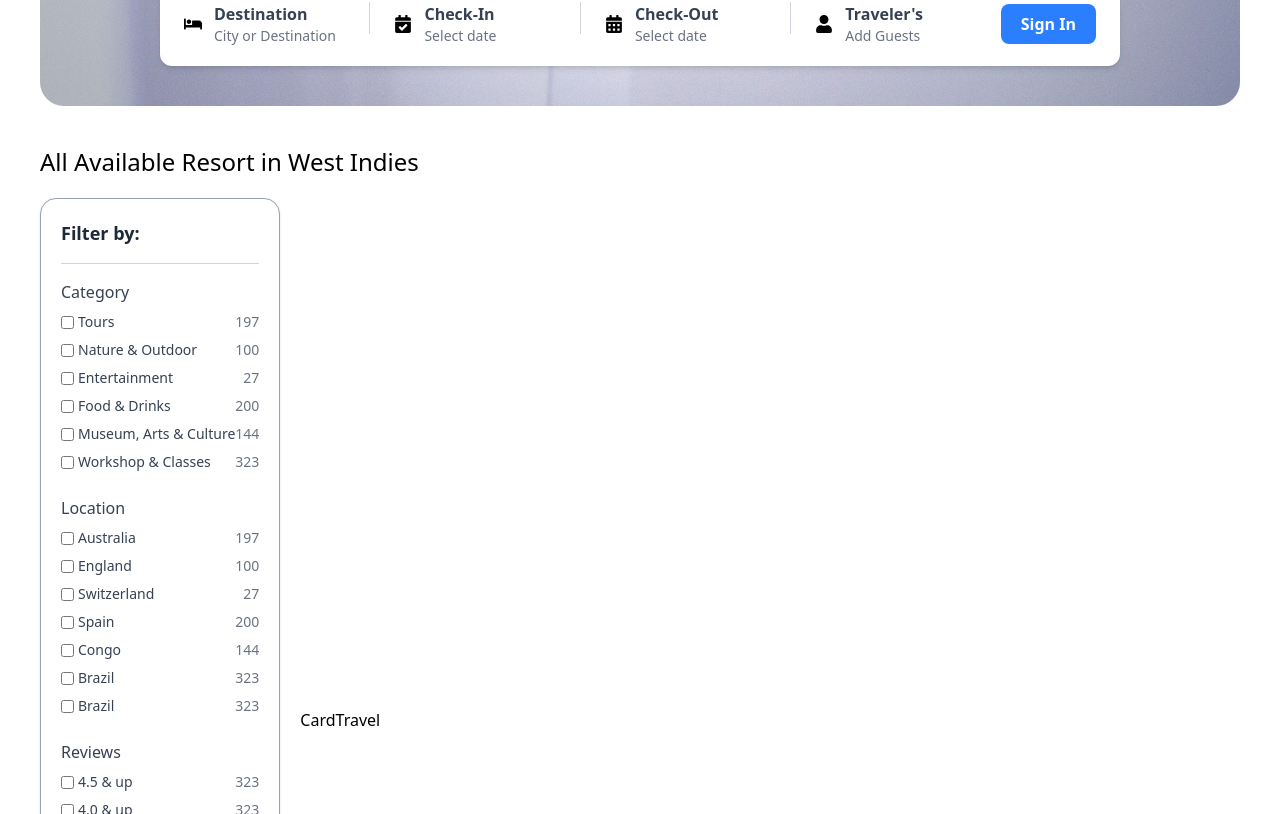
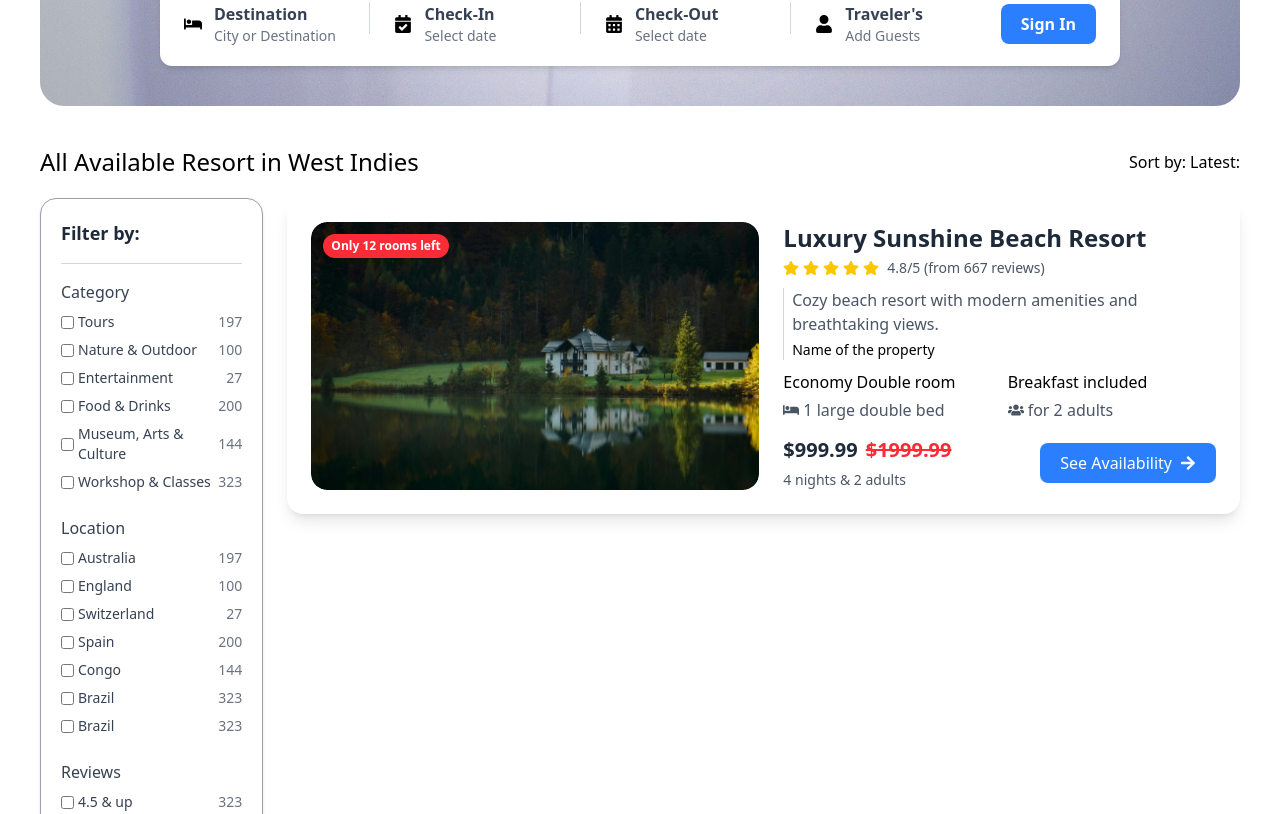
Before and after one commit to RIO-T-PRO/my-travel, a Next.js app: page / in a window 1280 px wide. Shown: the part 566-1380 px from the top of the page. Built offline with nearby package versions, Linux system fonts and the light colour scheme.

Commit message:
I'v worked on: product card for tarvel

```diff
--- a/src/component/card-travel.tsx
+++ b/src/component/card-travel.tsx
@@ -1,7 +1,90 @@
 import React from "react";
+import { FaBed, FaUsers, FaStar, FaArrowRight } from "react-icons/fa";
 
 const CardTravel = () => {
-  return <div>CardTravel</div>;
+  return (
+    <div className="bg-white rounded-2xl shadow-lg overflow-hidden flex flex-col md:flex-row gap-6 px-6 py-6">
+      {/* Image Section */}
+      <div className="max-w-md relative rounded-2xl overflow-hidden">
+        <img
+          src="/images/travelone.jpg"
+          className="w-full h-64 md:h-full object-cover rounded-2xl"
+          alt="Luxury Sunshine Beach Resort"
+        />
+        <span className="absolute top-3 left-3 bg-red-500 text-white text-xs font-semibold px-2 py-1 rounded-xl">
+          Only 12 rooms left
+        </span>
+      </div>
+
+      {/* Content Section */}
+      <div className="flex-1 flex flex-col gap-2.5">
+        {/* Title and Rating */}
+        <div>
+          <h3 className="text-2xl font-bold text-gray-800">
+            Luxury Sunshine Beach Resort
+          </h3>
+          <div className="flex items-center gap-2 mt-1">
+            <span className="flex gap-1 text-yellow-400">
+              <FaStar />
+              <FaStar />
+              <FaStar />
+              <FaStar />
+              <FaStar />
+            </span>
+            <span className="text-gray-600 text-sm">
+              4.8/5 (from 667 reviews)
+            </span>
+          </div>
+        </div>
+
+        {/* Description */}
+        <div className="flex gap-2">
+          <div className="w-px bg-gray-300"></div>
+          <div className="flex flex-col gap-1">
+            <p className="text-gray-600 text-base line-clamp-2">
+              Cozy beach resort with modern amenities and breathtaking views.
+            </p>
+            <span className="text-sm font-medium">Name of the property</span>
+          </div>
+        </div>
+
+        {/* Room Details */}
+        <div className="grid grid-cols-2 gap-4">
+          <div className="flex flex-col gap-1">
+            <span className="font-medium">Economy Double room</span>
+            <div className="text-gray-600 flex items-center gap-1">
+              <FaBed />1 large double bed
+            </div>
+          </div>
+          <div className="flex flex-col gap-1">
+            <span className="font-medium">Breakfast included</span>
+            <div className="text-gray-600 flex items-center gap-1">
+              <FaUsers />
+              for 2 adults
+            </div>
+          </div>
+        </div>
+
+        {/* Price & Availability */}
+        <div className="flex flex-col md:flex-row justify-between items-start md:items-center mt-1">
+          {/* Price & Details */}
+          <div className="flex flex-col gap-1.5">
+            <div className="flex gap-2 text-gray-800 text-xl font-semibold">
+              <span>$999.99</span>
+              <span className="line-through text-red-500">$1999.99</span>
+            </div>
+            <span className="text-gray-600 text-sm">4 nights & 2 adults</span>
+          </div>
+
+          {/* Button */}
+          <button className="bg-blue-500 text-white px-5 py-2 rounded-lg flex items-center gap-2 mt-3 md:mt-0">
+            See Availability
+            <FaArrowRight />
+          </button>
+        </div>
+      </div>
+    </div>
+  );
 };
 
 export default CardTravel;
--- a/src/component/main.tsx
+++ b/src/component/main.tsx
@@ -4,12 +4,18 @@ import CardTravel from "./card-travel";
 const Main = () => {
   return (
     <main className="px-10 mb-10 flex flex-col gap-5">
-      <h3 className="text-2xl font-medium">
-        All Available Resort in West Indies
-      </h3>
+      <div>
+        <div className="flex justify-between items-center">
+          <h3 className="text-2xl font-medium">
+            All Available Resort in West Indies
+          </h3>
+
+          <span>Sort by: Latest:</span>
+        </div>
+      </div>
 
       <div>
-        <div className="flex items-center gap-5">
+        <div className="flex gap-6">
           <div>
             <CardFilter />
           </div>
```
Also changed, not shown: public/images/travelone.jpg (renamed from public/images/travel-one.jpg).
